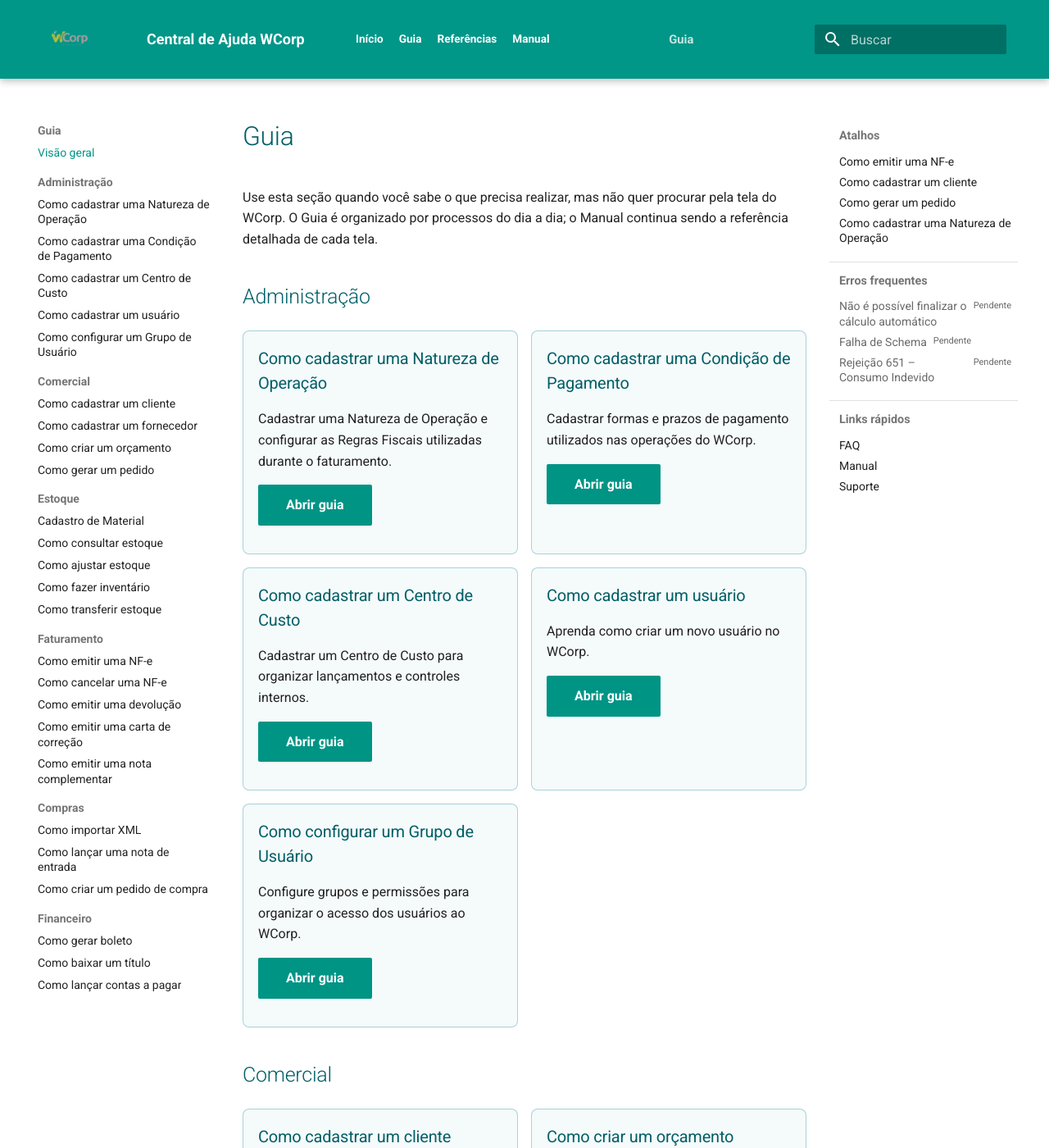
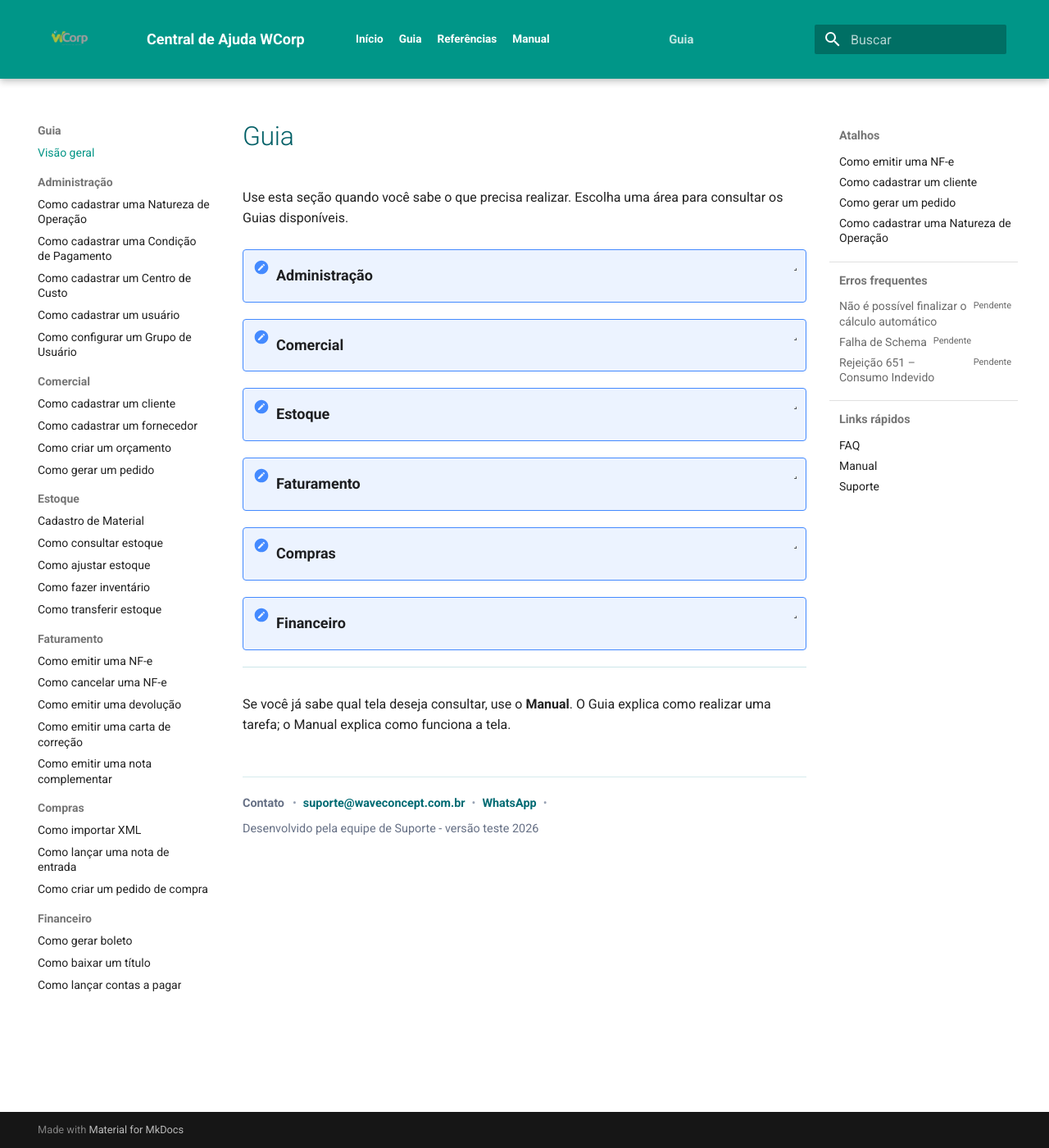
Before and after one commit to suporteWCorp/erp-docs, an MkDocs documentation site: the page built from docs/como-fazer/index.md, in a window 1280 px wide and 1400 px high. Shown: the whole window at 82% size. Built offline with MkDocs 1.6.1 and Material for MkDocs 9.7.7, drawn with Linux system fonts in a browser that asks for light colours; some of the changed text lies outside the part shown.

Commit message:
docs: organiza referências e visão geral do guia

```diff
--- a/docs/como-fazer/index.md
+++ b/docs/como-fazer/index.md
@@ -1,193 +1,60 @@
 # Guia
 
-Use esta seção quando você sabe o que precisa realizar, mas não quer procurar pela tela do WCorp. O Guia é organizado por processos do dia a dia; o Manual continua sendo a referência detalhada de cada tela.
+Use esta seção quando você sabe o que precisa realizar. Escolha uma área para consultar os Guias disponíveis.
 
-## Administração
+<div class="wc-guide-modules" markdown>
 
-<div class="wc-home-grid" markdown>
+<details class="wc-guide-module" name="wc-guide-modules" markdown>
+<summary>Administração</summary>
 
-<div class="wc-card" markdown>
+- [Como cadastrar uma Natureza de Operação](cadastrar-natureza-operacao.md)
+- [Como cadastrar uma Condição de Pagamento](cadastrar-condicao-pagamento.md)
+- [Como cadastrar um Centro de Custo](cadastrar-centro-custo.md)
+- [Como cadastrar um usuário](cadastrar-usuario.md)
+- [Como configurar um Grupo de Usuário](configurar-grupo-usuario.md)
 
-### Como cadastrar uma Natureza de Operação
+</details>
 
-Cadastrar uma Natureza de Operação e configurar as Regras Fiscais utilizadas durante o faturamento.
+<details class="wc-guide-module" name="wc-guide-modules" markdown>
+<summary>Comercial</summary>
 
-[Abrir guia](cadastrar-natureza-operacao.md){ .md-button .md-button--primary }
+- [Como cadastrar um cliente](cadastrar-cliente.md)
+- [Como criar um orçamento](criar-orcamento.md)
+- [Como gerar um pedido](fazer-pedido-venda.md)
+
+</details>
+
+<details class="wc-guide-module" name="wc-guide-modules" markdown>
+<summary>Estoque</summary>
+
+- [Cadastro de Material](cadastrar-material.md)
+- [Como fazer inventário](fazer-inventario.md)
+
+</details>
+
+<details class="wc-guide-module" name="wc-guide-modules" markdown>
+<summary>Faturamento</summary>
+
+- [Como emitir uma NF-e](faturar-nota.md)
+- [Como cancelar uma NF-e](cancelar-nfe.md)
+- [Como emitir uma carta de correção](emitir-carta-correcao.md)
+
+</details>
+
+<details class="wc-guide-module" name="wc-guide-modules" markdown>
+<summary>Compras</summary>
+
+- [Como importar XML](importar-xml.md)
+
+</details>
+
+<details class="wc-guide-module" name="wc-guide-modules" markdown>
+<summary>Financeiro</summary>
+
+- [Como gerar boleto](gerar-boleto.md)
+
+</details>
 
 </div>
 
-<div class="wc-card" markdown>
-
-### Como cadastrar uma Condição de Pagamento
-
-Cadastrar formas e prazos de pagamento utilizados nas operações do WCorp.
-
-[Abrir guia](cadastrar-condicao-pagamento.md){ .md-button .md-button--primary }
-
-</div>
-
-<div class="wc-card" markdown>
-
-### Como cadastrar um Centro de Custo
-
-Cadastrar um Centro de Custo para organizar lançamentos e controles internos.
-
-[Abrir guia](cadastrar-centro-custo.md){ .md-button .md-button--primary }
-
-</div>
-
-<div class="wc-card" markdown>
-
-### Como cadastrar um usuário
-
-Aprenda como criar um novo usuário no WCorp.
-
-[Abrir guia](cadastrar-usuario.md){ .md-button .md-button--primary }
-
-</div>
-
-<div class="wc-card" markdown>
-
-### Como configurar um Grupo de Usuário
-
-Configure grupos e permissões para organizar o acesso dos usuários ao WCorp.
-
-[Abrir guia](configurar-grupo-usuario.md){ .md-button .md-button--primary }
-
-</div>
-
-</div>
-
-## Comercial
-
-<div class="wc-home-grid" markdown>
-
-<div class="wc-card" markdown>
-
-### Como cadastrar um cliente
-
-Cadastrar um cliente pesquisando pelo CNPJ e deixar o registro pronto para pedidos, faturamento e consultas.
-
-[Abrir guia](cadastrar-cliente.md){ .md-button .md-button--primary }
-
-</div>
-
-<div class="wc-card" markdown>
-
-### Como criar um orçamento
-
-Registrar uma proposta comercial antes de confirmar o pedido.
-
-[Abrir guia](criar-orcamento.md){ .md-button .md-button--primary }
-
-</div>
-
-<div class="wc-card" markdown>
-
-### Como gerar um pedido
-
-Criar um pedido de venda a partir de cliente, itens e condição de pagamento.
-
-[Abrir guia](fazer-pedido-venda.md){ .md-button .md-button--primary }
-
-</div>
-
-</div>
-
-## Estoque
-
-<div class="wc-home-grid" markdown>
-
-<div class="wc-card" markdown>
-
-### Cadastro de Material
-
-Cadastrar materiais e suas informações operacionais e fiscais.
-
-[Abrir guia](cadastrar-material.md){ .md-button .md-button--primary }
-
-</div>
-
-<div class="wc-card" markdown>
-
-### Como fazer inventário
-
-Conferir estoque físico e registrar ajustes no WCorp.
-
-[Abrir guia](fazer-inventario.md){ .md-button .md-button--primary }
-
-</div>
-
-</div>
-
-## Faturamento
-
-<div class="wc-home-grid" markdown>
-
-<div class="wc-card" markdown>
-
-### Como emitir uma NF-e
-
-Emitir uma nota fiscal de saída manualmente ou a partir de um pedido.
-
-[Abrir guia](faturar-nota.md){ .md-button .md-button--primary }
-
-</div>
-
-<div class="wc-card" markdown>
-
-### Como cancelar uma NF-e
-
-Solicitar o cancelamento de uma nota já autorizada, quando permitido.
-
-[Abrir guia](cancelar-nfe.md){ .md-button .md-button--primary }
-
-</div>
-
-<div class="wc-card" markdown>
-
-### Como emitir uma carta de correção
-
-Corrigir informações permitidas em uma NF-e autorizada.
-
-[Abrir guia](emitir-carta-correcao.md){ .md-button .md-button--primary }
-
-</div>
-
-</div>
-
-## Compras
-
-<div class="wc-home-grid" markdown>
-
-<div class="wc-card" markdown>
-
-### Como importar XML
-
-Importar um XML de nota fiscal para apoiar a conferência e entrada.
-
-[Abrir guia](importar-xml.md){ .md-button .md-button--primary }
-
-</div>
-
-</div>
-
-## Financeiro
-
-<div class="wc-home-grid" markdown>
-
-<div class="wc-card" markdown>
-
-### Como gerar boleto
-
-Gerar boleto a partir de um título financeiro.
-
-[Abrir guia](gerar-boleto.md){ .md-button .md-button--primary }
-
-</div>
-
-</div>
-
-## Quando usar o manual do WCorp
-
-Se você já sabe qual tela deseja consultar, use **Manual**. O Guia explica como realizar uma tarefa; o Manual explica como funciona a tela.
+Se você já sabe qual tela deseja consultar, use o **Manual**. O Guia explica como realizar uma tarefa; o Manual explica como funciona a tela.
--- a/docs/extra.css
+++ b/docs/extra.css
@@ -99,6 +99,80 @@
 
 .wc-card h3 {
     margin-top: 0;
+}
+
+/* Central de Referências */
+.wc-reference-grid .wc-card {
+    display: flex;
+    flex-direction: column;
+}
+
+.wc-reference-grid .wc-card .md-button {
+    align-self: flex-start;
+    margin-top: auto;
+}
+
+/* Módulos expansíveis da página principal do Guia */
+.wc-guide-modules {
+    border-bottom: 1px solid rgba(2, 128, 144, 0.2);
+    margin: 1.25rem 0 1.6rem;
+}
+
+.wc-guide-module {
+    border-top: 1px solid rgba(2, 128, 144, 0.2);
+}
+
+.wc-guide-module summary {
+    color: var(--md-default-fg-color);
+    cursor: pointer;
+    font-size: 0.9rem;
+    font-weight: 650;
+    list-style: none;
+    padding: 0.85rem 2.2rem 0.85rem 0.25rem;
+    position: relative;
+}
+
+.wc-guide-module summary::-webkit-details-marker {
+    display: none;
+}
+
+.wc-guide-module summary::after {
+    border-bottom: 1.5px solid currentColor;
+    border-right: 1.5px solid currentColor;
+    content: "";
+    height: 0.4rem;
+    position: absolute;
+    right: 0.55rem;
+    top: 1rem;
+    transform: rotate(45deg);
+    transition: transform 120ms ease;
+    width: 0.4rem;
+}
+
+.wc-guide-module[open] summary {
+    color: var(--md-primary-fg-color);
+}
+
+.wc-guide-module[open] summary::after {
+    transform: rotate(225deg);
+}
+
+.wc-guide-module ul {
+    margin: 0 0 0.8rem;
+    padding-left: 1.25rem;
+}
+
+.wc-guide-module li {
+    margin: 0.3rem 0;
+}
+
+.wc-guide-module a {
+    text-decoration: none;
+}
+
+.wc-guide-module a:hover,
+.wc-guide-module a:focus {
+    text-decoration: underline;
 }
 
 /* Hub de links oficiais */
```
Also changed, not shown: docs/referencia/index.md (+25 -49 lines).
